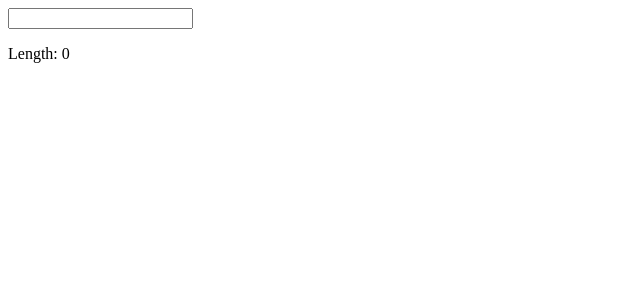
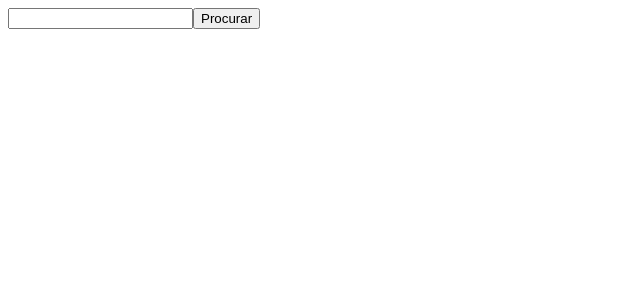
Before and after one commit to rodrigoaraujo7/pokedex, a React (Vite) app: page / in a window 1280 px wide. Shown: the top 300 px of the page, without its empty margins (0-640 px from the left). Built offline with nearby package versions, Linux system fonts and the light colour scheme.

Commit message:
states and selectors asynchronous

```diff
--- a/src/pages/Home/index.tsx
+++ b/src/pages/Home/index.tsx
@@ -1,16 +1,40 @@
-import { useRecoilState, useRecoilValue } from 'recoil'
+import { useState } from 'react';
+import { useRecoilState, useRecoilValueLoadable } from 'recoil'
+
+// recoil: atoms
 import { atomPokemon } from '../../store/atoms';
-import { selectorPokemonLength } from '../../store/selectors';
+
+// recoil: selectors
+import { selectorGetPokemon } from '../../store/selectors';
 
 const Home = () => {
+  // local: states
+  const [searchPokemon, setSearchPokemon] = useState('');
+
+  // recoil: states
   const [pokemon, setPokemon] = useRecoilState(atomPokemon);
-  const pokemonLength = useRecoilValue(selectorPokemonLength);
+
+  // recoil: loadable
+  const getLoadablePokemon = useRecoilValueLoadable(selectorGetPokemon);
+
+  console.log(getLoadablePokemon?.contents)
 
   return (
     <div>
-      <input type="text" onChange={(event) => setPokemon(event.target.value)} />
-      {pokemon}
-      <p>Length: {pokemonLength}</p>
+      <input type="text" onChange={(event) => setSearchPokemon(event.target.value)} />
+      <button onClick={() => setPokemon(searchPokemon)}>Procurar</button>
+      {getLoadablePokemon?.state === "loading" && <div>Loading ...</div>}
+      {getLoadablePokemon?.state === "hasValue" &&
+        getLoadablePokemon?.contents !== undefined && (
+          <div>
+            <img
+              src={getLoadablePokemon?.contents?.sprites?.front_default}
+              alt={`pokemon-${getLoadablePokemon?.contents?.name}`}
+            />
+            <h3>{getLoadablePokemon?.contents?.name}</h3>
+          </div>
+        )
+      }
     </div>
   )
 };
--- a/src/store/selectors/index.ts
+++ b/src/store/selectors/index.ts
@@ -1,10 +1,22 @@
 import { selector } from 'recoil'
+
+// api
+import { requester } from '../../api/requester';
+
+// recoil: atoms
 import { atomPokemon } from '../atoms'
 
-export const selectorPokemonLength = selector({
-  key: 'selectorPokemonLength',
-  get: ({ get }) => {
+export const selectorGetPokemon = selector({
+  key: 'selectorGetPokemon',
+  get: async ({ get }) => {
     const pokemon = get(atomPokemon);
-    return pokemon?.length;
+
+    if(pokemon) {
+      const { data } = await requester({
+        baseURL: "https://pokeapi.co/api/v2",
+      }).get(`/pokemon/${pokemon.toLowerCase().trim()}`);
+
+      return data;
+    }
   }
 })
```
